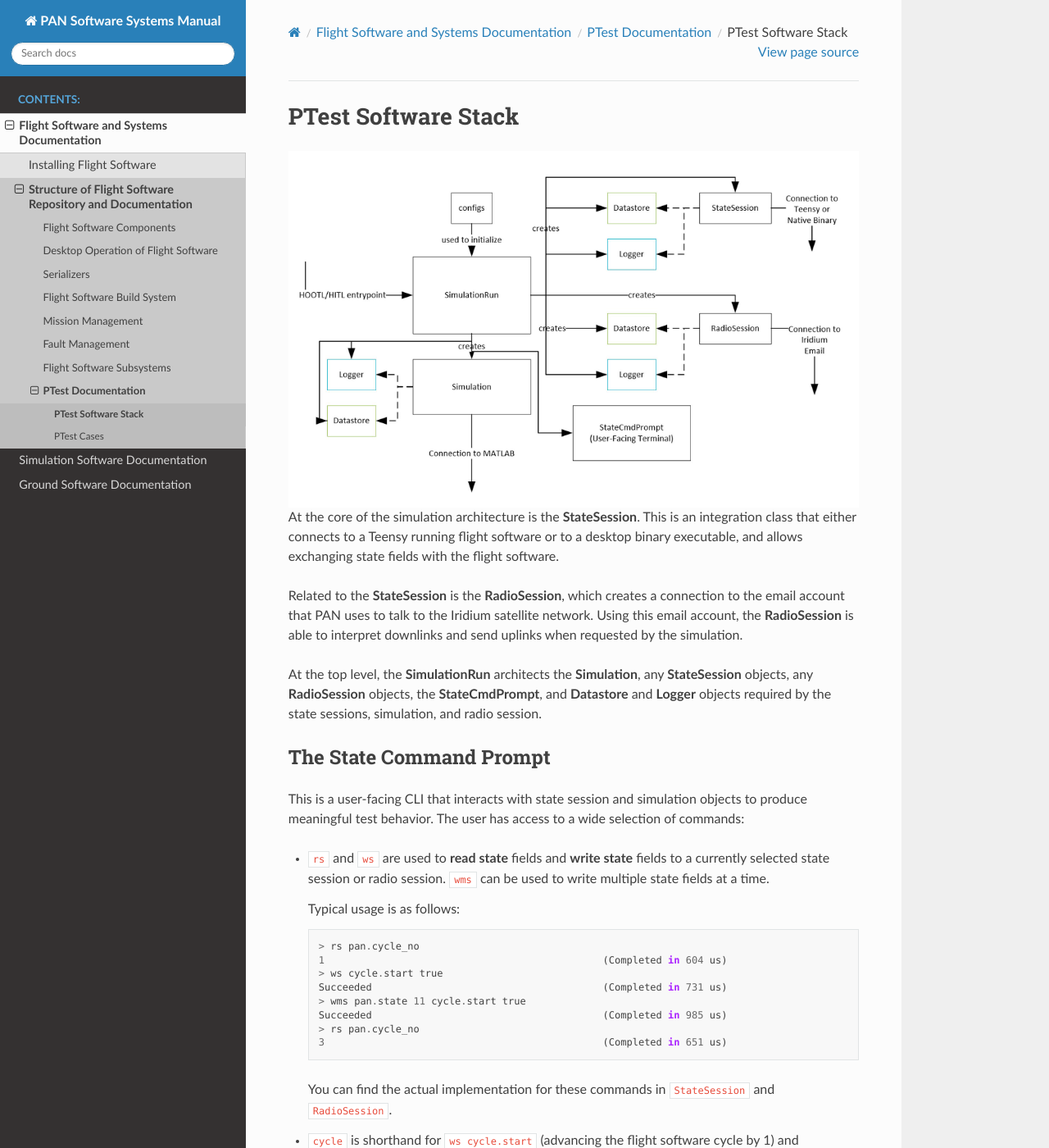
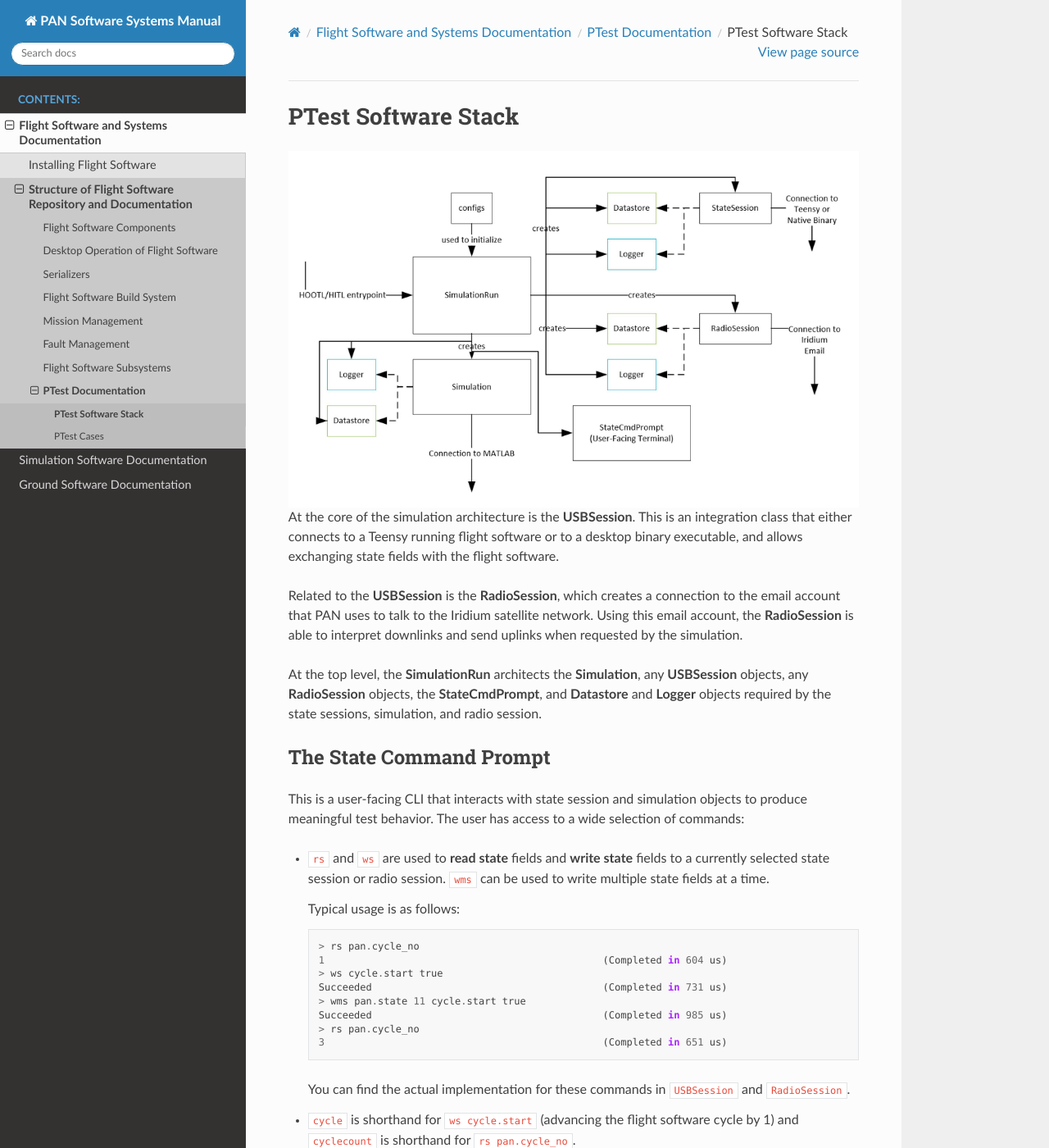
Before and after one commit to pathfinder-for-autonomous-navigation/Documentation, a Sphinx documentation site: the page built from source/flight_software/ptest/testing_architecture.rst, in a window 1280 px wide and 1400 px high. Shown: the whole window at 82% size. Built offline with Sphinx 7.4.7 and the Read the Docs theme 2.0.0, drawn with Linux system fonts in a browser that asks for light colours.

Commit message:
Update StateSession to USBSession

```diff
--- a/source/flight_software/ptest/testing_architecture.rst
+++ b/source/flight_software/ptest/testing_architecture.rst
@@ -6,16 +6,16 @@ PTest Software Stack
    :align: center
    :alt: Testing architecture
 
-At the core of the simulation architecture is the **StateSession**. This is an integration
+At the core of the simulation architecture is the **USBSession**. This is an integration
 class that either connects to a Teensy running flight software or to a desktop binary executable,
 and allows exchanging state fields with the flight software.
 
-Related to the **StateSession** is the **RadioSession**, which creates a connection to the
+Related to the **USBSession** is the **RadioSession**, which creates a connection to the
 email account that PAN uses to talk to the Iridium satellite network. Using this email account,
 the **RadioSession** is able to interpret downlinks and send uplinks when requested by the
 simulation.
 
-At the top level, the **SimulationRun** architects the **Simulation**, any **StateSession**
+At the top level, the **SimulationRun** architects the **Simulation**, any **USBSession**
 objects, any **RadioSession** objects, the **StateCmdPrompt**, and **Datastore** and **Logger**
 objects required by the state sessions, simulation, and radio session.
 
@@ -39,7 +39,7 @@ meaningful test behavior. The user has access to a wide selection of commands:
       > rs pan.cycle_no
       3                                               (Completed in 651 us)
 
-  You can find the actual implementation for these commands in ``StateSession`` and ``RadioSession``.
+  You can find the actual implementation for these commands in ``USBSession`` and ``RadioSession``.
 
 - ``cycle`` is shorthand for ``ws cycle.start`` (advancing the flight software cycle by 1) and ``cyclecount``
   is shorthand for ``rs pan.cycle_no``.
--- a/source/flight_software/ptest/writing_ptest_cases.rst
+++ b/source/flight_software/ptest/writing_ptest_cases.rst
@@ -3,7 +3,7 @@ PTest Cases
 ====================
 
 Take a read at :doc:`testing_architecture` before looking at this page. Once you do, you know
-that StateSession is the core of how a user interacts with flight software instances. The
+that USBSession is the core of how a user interacts with flight software instances. The
 state command prompt provides a manual way to read and write state from flight software; ptest
 cases provide a powerful, Python-based, automated way to transact state fields. This allows
 for the creation of automated simulations and testcases on our spacecraft.
```
